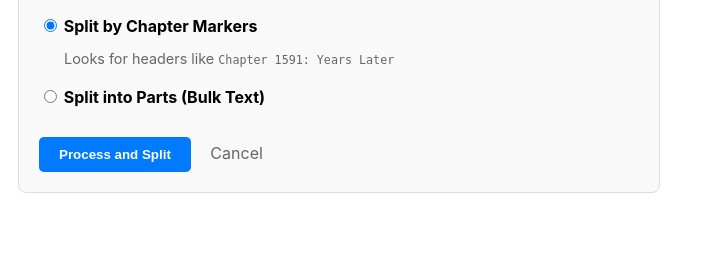
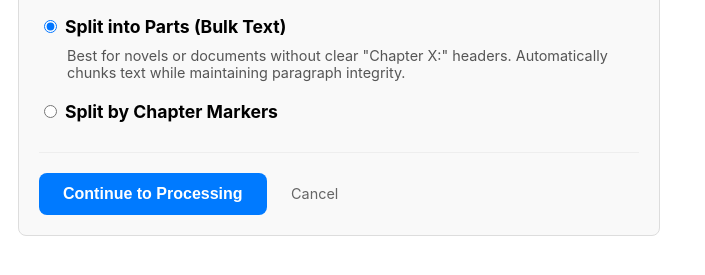
Before and after one commit to senigami/audiobook-factory, a Python web app: template templates/split.html in a window 1280 px wide. Shown: the part 126-401 px from the top of the page, without its empty margins (0-705 px from the left). Run offline with Jinja, Linux system fonts and the light colour scheme; the template is opened without the code that fills it, so the values that code supplies are empty.

Commit message:
better text splitter

```diff
--- a/app/textops.py
+++ b/app/textops.py
@@ -20,7 +20,7 @@ def split_by_chapter_markers(full_text: str) -> List[Tuple[int, str, str]]:
         spans.append((chap_num, heading, body))
     return spans
 
-def split_into_parts(text: str, max_chars: int = 30000) -> List[Tuple[int, str, str]]:
+def split_into_parts(text: str, max_chars: int = 30000, start_index: int = 1) -> List[Tuple[int, str, str]]:
     """
     Split text into parts of approximately max_chars length.
     Tries to split at paragraph boundaries (\n\n), then single newlines, then sentence boundaries.
@@ -29,7 +29,7 @@ def split_into_parts(text: str, max_chars: int = 30000) -> List[Tuple[int, str,
         return []
 
     parts = []
-    part_num = 1
+    part_num = start_index
 
     remaining_text = text.strip()
 
--- a/templates/split.html
+++ b/templates/split.html
@@ -15,38 +15,37 @@
       <input type="hidden" name="file" value="{{ file }}" />
 
       <div style="margin-bottom: 20px;">
-        <label style="display: block; margin-bottom: 10px; font-weight: bold;">
-          <input type="radio" name="mode" value="chapter" checked onchange="toggleInputs()">
-          Split by Chapter Markers
+        <label style="display: block; margin-bottom: 10px; font-size: 1.1em; cursor: pointer;">
+          <input type="radio" name="mode" value="parts" checked onchange="toggleInputs()">
+          <strong>Split into Parts (Bulk Text)</strong>
         </label>
-        <p style="margin-left: 25px; color: #666; font-size: 0.9em;">
-          Looks for headers like <code>Chapter 1591: Years Later</code>
-        </p>
+        <div id="parts_options" style="margin-left: 28px; display: block; color: #555;">
+          <p style="margin: 0; font-size: 0.9em;">
+            Best for novels or documents without clear "Chapter X:" headers.
+            Automatically chunks text while maintaining paragraph integrity.
+          </p>
+        </div>
       </div>
 
       <div style="margin-bottom: 20px;">
-        <label style="display: block; margin-bottom: 10px; font-weight: bold;">
-          <input type="radio" name="mode" value="parts" onchange="toggleInputs()">
-          Split into Parts (Bulk Text)
+        <label style="display: block; margin-bottom: 10px; font-size: 1.1em; cursor: pointer;">
+          <input type="radio" name="mode" value="chapter" onchange="toggleInputs()">
+          <strong>Split by Chapter Markers</strong>
         </label>
-        <div id="parts_options" style="margin-left: 25px; display: none;">
-          <p style="color: #666; font-size: 0.9em; margin-bottom: 10px;">
-            Splits large text into chunks, honoring paragraph and sentence breaks where possible.
+        <div id="chapter_options" style="margin-left: 28px; display: none; color: #555;">
+          <p style="margin: 0; font-size: 0.9em;">
+            Looks for headers like <code>Chapter 10: Title</code>.
+            Will fail if markers are not found.
           </p>
-          <label>
-            Target Size (chars):
-            <input type="number" name="max_chars" value="{{ part_limit }}" step="1000"
-              style="padding: 5px; width: 100px;">
-          </label>
         </div>
       </div>
 
-      <div style="margin-top: 30px;">
+      <div style="margin-top: 30px; padding-top: 20px; border-top: 1px solid #eee;">
         <button type="submit"
-          style="padding: 10px 20px; background: #007aff; color: white; border: none; border-radius: 5px; cursor: pointer; font-weight: bold;">
-          Process and Split
+          style="padding: 12px 24px; background: #007aff; color: white; border: none; border-radius: 8px; cursor: pointer; font-weight: bold; font-size: 1rem;">
+          Continue to Processing
         </button>
-        <a href="/" style="margin-left: 15px; color: #666; text-decoration: none;">Cancel</a>
+        <a href="/" style="margin-left: 20px; color: #666; text-decoration: none; font-size: 0.9rem;">Cancel</a>
       </div>
     </form>
   </div>
@@ -55,6 +54,7 @@
     function toggleInputs() {
       const mode = document.querySelector('input[name="mode"]:checked').value;
       document.getElementById('parts_options').style.display = (mode === 'parts') ? 'block' : 'none';
+      document.getElementById('chapter_options').style.display = (mode === 'chapter') ? 'block' : 'none';
     }
   </script>
 </body>
```
Also changed, not shown: app/web.py (+26 -8 lines), 1 other file.
